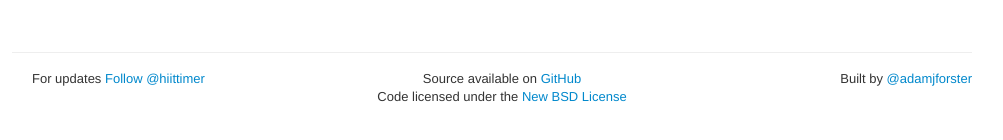
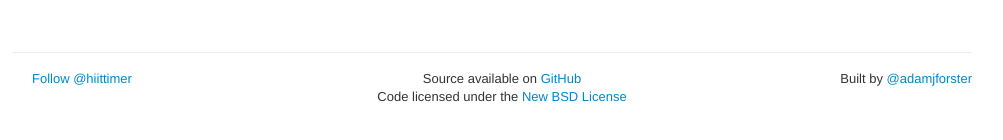
Before and after one commit to adamjforster/hiit-timer-web, a plain HTML site: page index.html in a window 1280 px wide. Shown: the part 498-638 px from the top of the page, without its empty margins (138-1141 px from the left). Drawn offline with Linux system fonts and the light colour scheme.

Commit message:
Remove 'For updates' from footer

```diff
--- a/index.html
+++ b/index.html
@@ -90,7 +90,6 @@
 	    </div>
 	    <footer class="row">
 	        <div id="follow" class="span4">
-                For updates
 	            <a href="https://twitter.com/hiittimer" class="twitter-follow-button" data-show-count="false">Follow @hiittimer</a>
                 <script>!function(d,s,id){var js,fjs=d.getElementsByTagName(s)[0];if(!d.getElementById(id)){js=d.createElement(s);js.id=id;js.src="//platform.twitter.com/widgets.js";fjs.parentNode.insertBefore(js,fjs);}}(document,"script","twitter-wjs");</script>
             </div>
```
